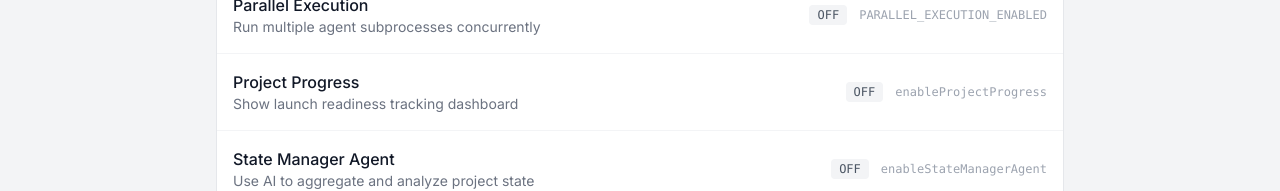
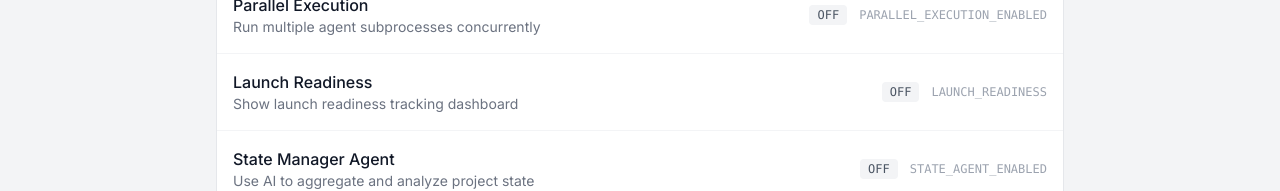
Before and after one commit to msanchezgrice/virtual-cofounder, a Next.js app: page /settings in a window 1280 px wide. Shown: the part 761-952 px from the top of the page. Built offline with nearby package versions, Linux system fonts and the light colour scheme.

Commit message:
Fix feature flag names in Settings page for Vercel build

```diff
--- a/app/(app)/settings/page.tsx
+++ b/app/(app)/settings/page.tsx
@@ -75,19 +75,19 @@ export default function SettingsPage() {
       key: 'PARALLEL_EXECUTION_ENABLED',
       label: 'Parallel Execution',
       description: 'Run multiple agent subprocesses concurrently',
-      enabled: featureFlags.PARALLEL_EXECUTION_ENABLED || false,
+      enabled: featureFlags.PARALLEL_EXECUTION_ENABLED,
     },
     {
-      key: 'enableProjectProgress',
-      label: 'Project Progress',
+      key: 'LAUNCH_READINESS',
+      label: 'Launch Readiness',
       description: 'Show launch readiness tracking dashboard',
-      enabled: featureFlags.enableProjectProgress,
+      enabled: featureFlags.LAUNCH_READINESS,
     },
     {
-      key: 'enableStateManagerAgent',
+      key: 'STATE_AGENT_ENABLED',
       label: 'State Manager Agent',
       description: 'Use AI to aggregate and analyze project state',
-      enabled: featureFlags.enableStateManagerAgent,
+      enabled: featureFlags.STATE_AGENT_ENABLED,
     },
   ];
 
```
